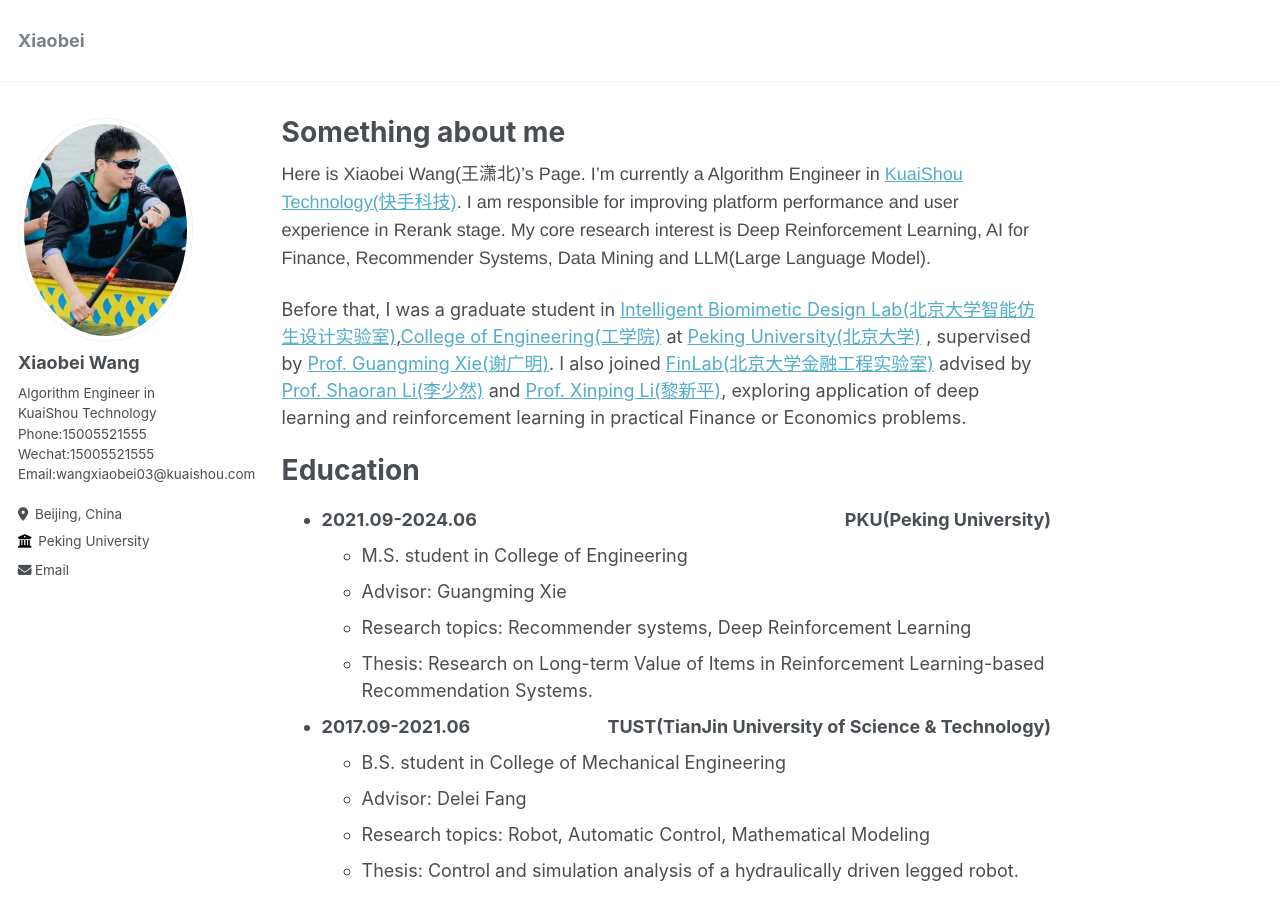
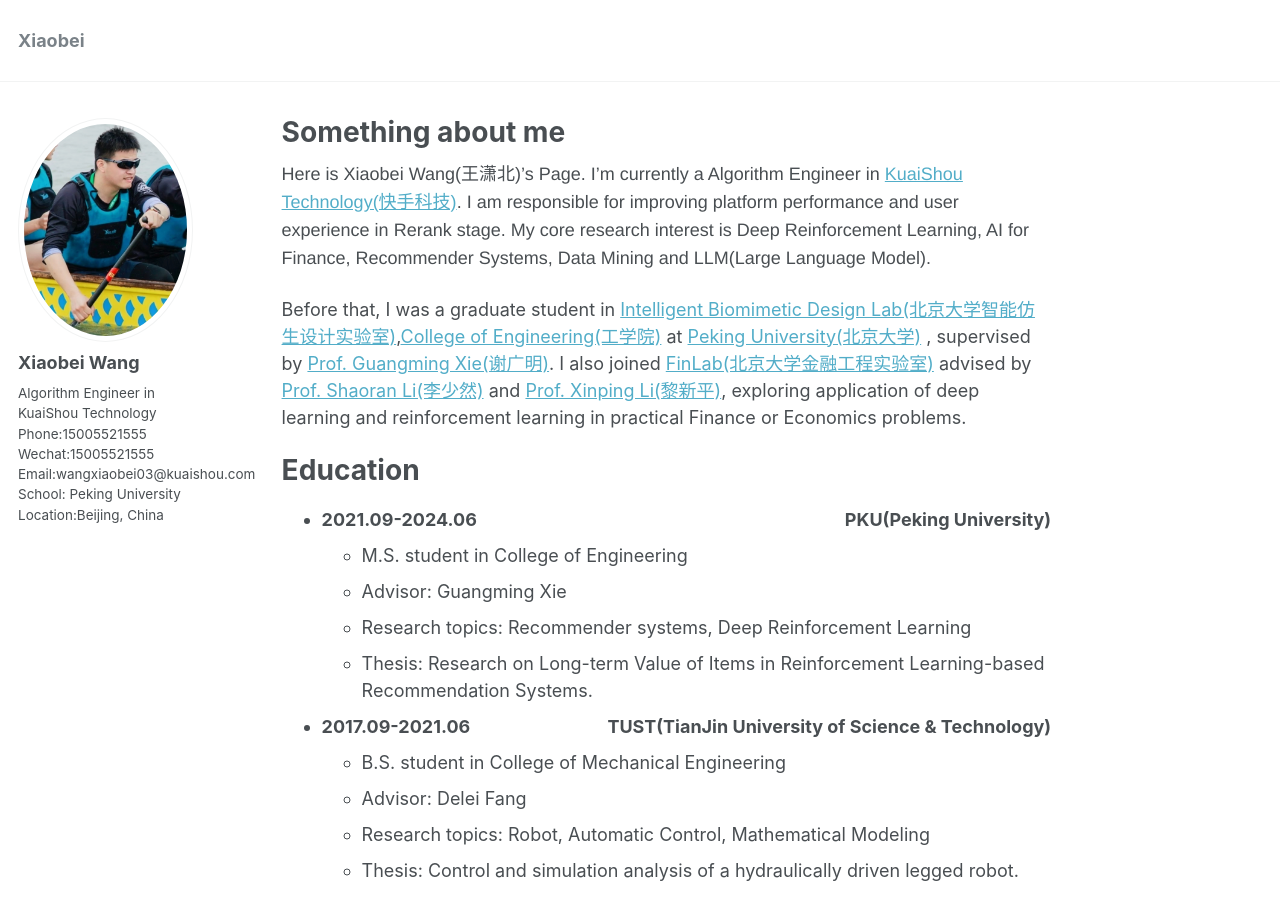
Before and after one commit to wangxiaobei822/wangxiaobei822.github.io, a Jekyll site: the page built from _pages/about.md, in a window 1280 px wide and 900 px high. Built offline with Jekyll 4.4.1, drawn with Linux system fonts in a browser that asks for light colours; part of the change alters nothing that is shown.

Commit message:
Update _config.yml

```diff
--- a/_config.yml
+++ b/_config.yml
@@ -24,11 +24,11 @@ author:
   avatar           : "wxb.png"
   name             : "Xiaobei Wang"
   pronouns         : # example: "she/her"
-  bio              : "Algorithm Engineer in KuaiShou Technology\nPhone:15005521555\nWechat:15005521555\nEmail:wangxiaobei03@kuaishou.com"
-  location         : "Beijing, China"
-  employer         : "Peking University"
+  bio              : "Algorithm Engineer in KuaiShou Technology \n\n Phone:15005521555 \n\n Wechat:15005521555 \n\n Email:wangxiaobei03@kuaishou.com \n\n School: Peking University \n\n Location:Beijing, China"
+  location         : #"Beijing, China"
+  employer         : #"Peking University"
   uri              : # URL
-  email            : "wangxiaobei03@kuaishou.com"
+  email            : #"wangxiaobei03@kuaishou.com"
 
 
   # Academic websites
```
